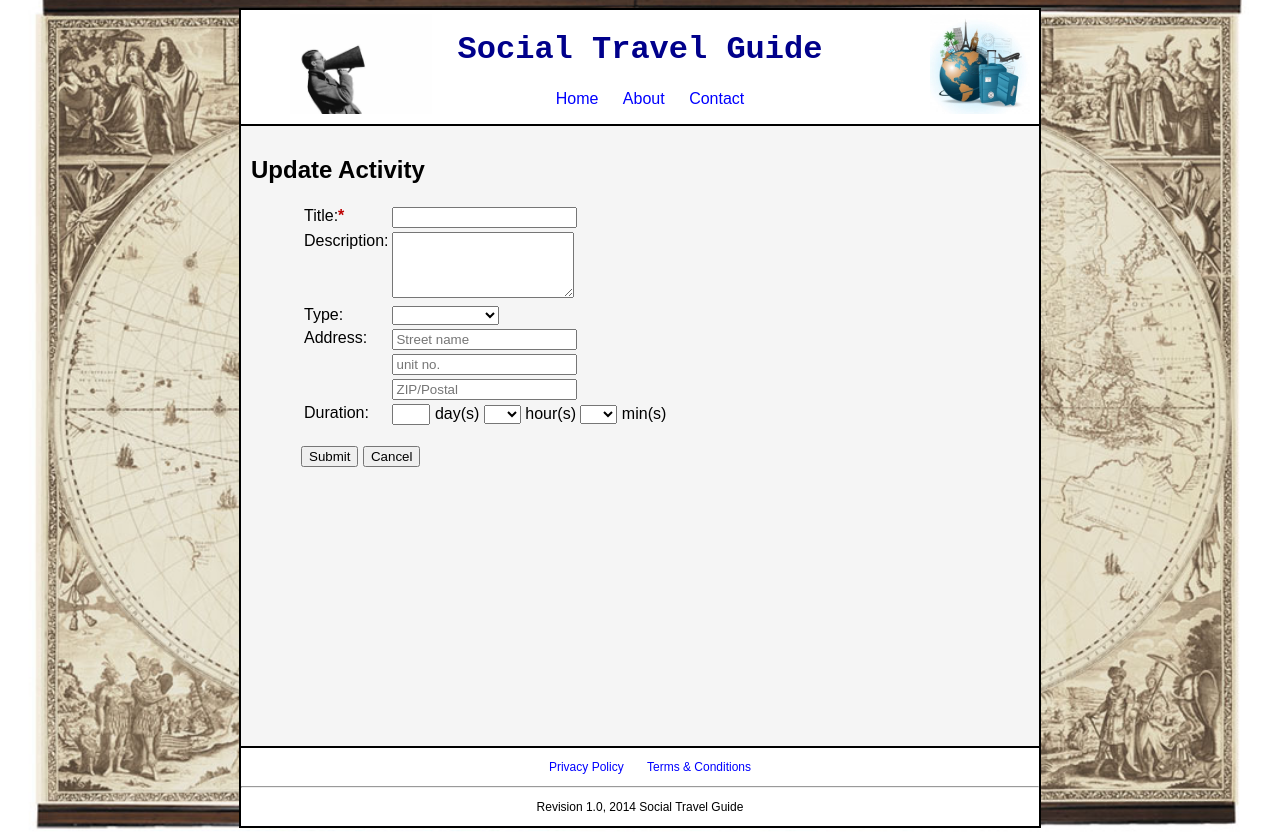
After one commit to danElyeo/Social-Travel-Guide, a PHP site: page /view/update_activity.php in a window 1280 px wide. The commit adds this page. Run offline with PHP 8.4, Linux system fonts and the light colour scheme.

```diff
--- a/js/itinerary_functions.js
+++ b/js/itinerary_functions.js
@@ -54,3 +54,9 @@ function removeActivityFromSchedule(dropped_item) {
 		dropped_item.appendTo(list).fadeIn();
 	});
 }
+
+/*$(function() {
+	$( "#activities_pickup li" ).accordion({
+	  collapsible: true
+	});
+});*/
--- /dev/null
+++ b/view/update_activity.php
@@ -0,0 +1,105 @@
+<?php
+require_once('../util/main.php');
+include("../view/header.php");
+
+?>
+
+<div id="update_activity_form" class="main_content_area">
+	<h2 class="center">Update Activity</h2>
+	<form action="<?php echo $app_path?>model/activity_db.php" method="post">
+	<!-- Use a table for formatting purposes -->
+	<table style="margin-left:50px;">
+    	<tr>
+        	<td><label for="a_name" class="required">Title:</label></td>
+            <td><input type="text" id="a_name" name="a_name" required></td>
+        </tr>
+        <tr>
+        	<td><label for="a_desc">Description:</label></td>
+            <td><textarea rows="4" id="a_desc" name="a_desc"></textarea></td>
+        </tr>
+        <tr>
+        	<td><label for="a_type">Type:</label></td>
+            <td>
+            	<select name="a_type" id="a_type">
+                	<option value=""></option>
+                    <option value="dining">Dining</option>
+                    <option value="accommodaton">Accomodation</option>
+                    <option value="attraction">Attraction</option>
+                    <option value="scenic drive">Scenic Drive</option>
+                    <option value="museum">Museum</option>
+                    <option value="tip">Travel Tip</option>
+                    <option value="tour">Tour</option>
+                	<option value="rental">Car Rental</option>
+                    <option value="other">Other</option>
+                </select>
+                <br>
+                <input type="textfield" id="other_activity" hidden="true" placeholder="Please state the type">
+            </td>
+        </tr>
+        <tr>
+        	<td rowspan="3"><label for="a_address1">Address:</label></td>
+            <td><input type="text" id="a_address1" name="a_address1" placeholder="Street name"></td>
+        </tr>
+        <tr>
+            <td><input type="text" id="a_address2" name="a_address2"placeholder="unit no."></td>
+        </tr>
+        <tr>
+            <td><input type="text" id="a_address3" name="a_address3" placeholder="ZIP/Postal"></td>
+        </tr>
+        <tr>
+        	<td><label for="days">Duration:</label></td>
+            <td>
+           		<input id="days" name="days" type="number" min="0"> day(s)
+            	<select id="hours" name="hours">
+                	<option value=""></option>
+                </select> hour(s)
+                <select id="mins" name="mins">
+                	<option value=""></option>
+                </select> min(s)
+            </td>
+        </tr>
+    </table>
+    <br>
+    <div class="left_indent">
+     	<input type="hidden" name="action" value="update_activity">
+        <input id="submit_button" type="submit" value="Submit">
+        <input type="button" value="Cancel" onClick="">
+    </div>
+</form>
+</div>
+
+<script>
+
+$(document).ready(function() {
+	// When users choose Other in Activity type, create a textfield for 	them to type manually
+	$('#a_type').change(function() {
+		if(this.value == "other") {
+			$('#other_activity').show();
+		}
+		else {
+			$('#other_activity').hide();
+		}
+	});
+
+	// Create the days, hours and mins options
+	// Set the width of the days textfield
+	$('#days').css('width', 30);
+
+	// Set the number of hours in the hours select tag
+	for (var h = 0; h < 24; h++)
+	{
+		$('#hours').append('<option value=' + h + '>' + h + '</option>');
+	}
+
+	// Set the number of mins in the mins select tag
+	// show only 0, 15, 30 and 45 mins
+	for (var m = 0; m < 4; m++)
+	{
+		$('#mins').append('<option value=' + m*15 + '>' + m*15 + '</option>');
+	}
+});
+
+
+</script>
+
+<?php include("../view/footer.php"); ?>
```
Also changed, not shown: view/itinerary_details.php (+56 -5 lines).
